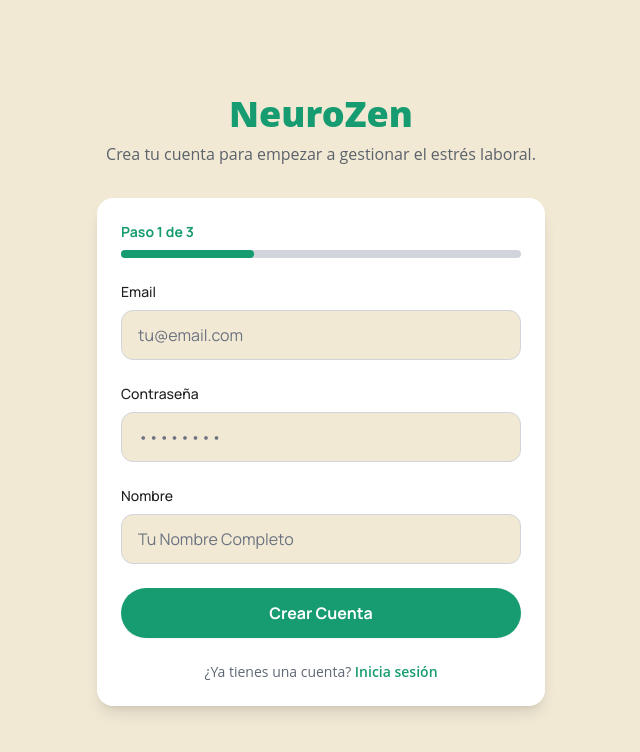
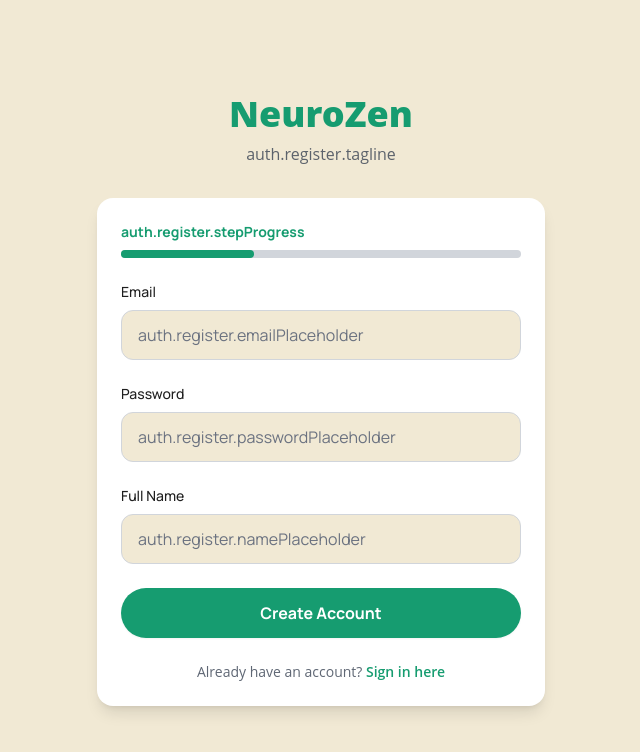
Before and after one commit to NeuroZen-Org/NeuroZen-app-web-frontend, a Vue app: page /register in a window 1280 px wide. Shown: the top 752 px of the page, without its empty margins (319-959 px from the left). Built offline with nearby package versions, Linux system fonts and the light colour scheme.

Commit message:
fix: implement internationalization for registration component labels and placeholders

```diff
--- a/src/user-management/screens/RegisterComponent.vue
+++ b/src/user-management/screens/RegisterComponent.vue
@@ -5,7 +5,7 @@
         <div class="text-center mb-8">
           <h1 class="text-3xl sm:text-4xl font-extrabold text-primary">NeuroZen</h1>
           <p class="mt-2 text-text-light/80 dark:text-text-dark/80">
-            Crea tu cuenta para empezar a gestionar el estrés laboral.
+            {{ $t('auth.register.tagline') }}
           </p>
         </div>
 
@@ -13,7 +13,7 @@
           <!-- Progress indicator -->
           <div class="mb-6">
             <div class="flex justify-between mb-2">
-              <span class="text-sm font-semibold text-primary">Paso {{ currentStep }} de {{ totalSteps }}</span>
+              <span class="text-sm font-semibold text-primary">{{ $t('auth.register.stepProgress', { current: currentStep, total: totalSteps }) }}</span>
             </div>
             <div class="w-full bg-border-light dark:bg-border-dark rounded-full h-2">
               <div
@@ -36,7 +36,7 @@
           <form @submit.prevent="handleRegister" class="space-y-6">
             <div>
               <label class="block text-sm font-medium text-text-light dark:text-text-dark mb-2" for="email">
-                Email
+                {{ $t('auth.register.email') }}
               </label>
               <div class="mt-1">
                 <input
@@ -45,7 +45,7 @@
                   class="w-full px-4 py-3 bg-background-light dark:bg-background-dark border border-border-light dark:border-border-dark rounded-lg focus:ring-primary focus:border-primary placeholder-placeholder-light dark:placeholder-placeholder-dark"
                   id="email"
                   name="email"
-                  placeholder="tu@email.com"
+                  :placeholder="$t('auth.register.emailPlaceholder')"
                   required
                   type="email"
                   :disabled="isLoading"
@@ -55,7 +55,7 @@
 
             <div>
               <label class="block text-sm font-medium text-text-light dark:text-text-dark mb-2" for="password">
-                Contraseña
+                {{ $t('auth.register.password') }}
               </label>
               <div class="mt-1">
                 <input
@@ -64,7 +64,7 @@
                   class="w-full px-4 py-3 bg-background-light dark:bg-background-dark border border-border-light dark:border-border-dark rounded-lg focus:ring-primary focus:border-primary placeholder-placeholder-light dark:placeholder-placeholder-dark"
                   id="password"
                   name="password"
-                  placeholder="••••••••"
+                  :placeholder="$t('auth.register.passwordPlaceholder')"
                   required
                   type="password"
                   :disabled="isLoading"
@@ -74,7 +74,7 @@
 
             <div>
               <label class="block text-sm font-medium text-text-light dark:text-text-dark mb-2" for="name">
-                Nombre
+                {{ $t('auth.register.name') }}
               </label>
               <div class="mt-1">
                 <input
@@ -83,7 +83,7 @@
                   class="w-full px-4 py-3 bg-background-light dark:bg-background-dark border border-border-light dark:border-border-dark rounded-lg focus:ring-primary focus:border-primary placeholder-placeholder-light dark:placeholder-placeholder-dark"
                   id="name"
                   name="name"
-                  placeholder="Tu Nombre Completo"
+                  :placeholder="$t('auth.register.namePlaceholder')"
                   required
                   type="text"
                   :disabled="isLoading"
@@ -97,16 +97,16 @@
                 type="submit"
                 :disabled="isLoading"
               >
-                {{ isLoading ? 'Creando cuenta...' : 'Crear Cuenta' }}
+                {{ isLoading ? $t('auth.register.submitting') : $t('auth.register.submit') }}
               </button>
             </div>
           </form>
 
           <div class="mt-6 text-center">
             <p class="text-sm text-text-light/80 dark:text-text-dark/80">
-              ¿Ya tienes una cuenta?
+              {{ $t('auth.register.hasAccount') }}
               <a class="font-semibold text-primary hover:underline" href="#" @click.prevent="goToLogin">
-                Inicia sesión
+                {{ $t('auth.register.signIn') }}
               </a>
             </p>
           </div>
```
